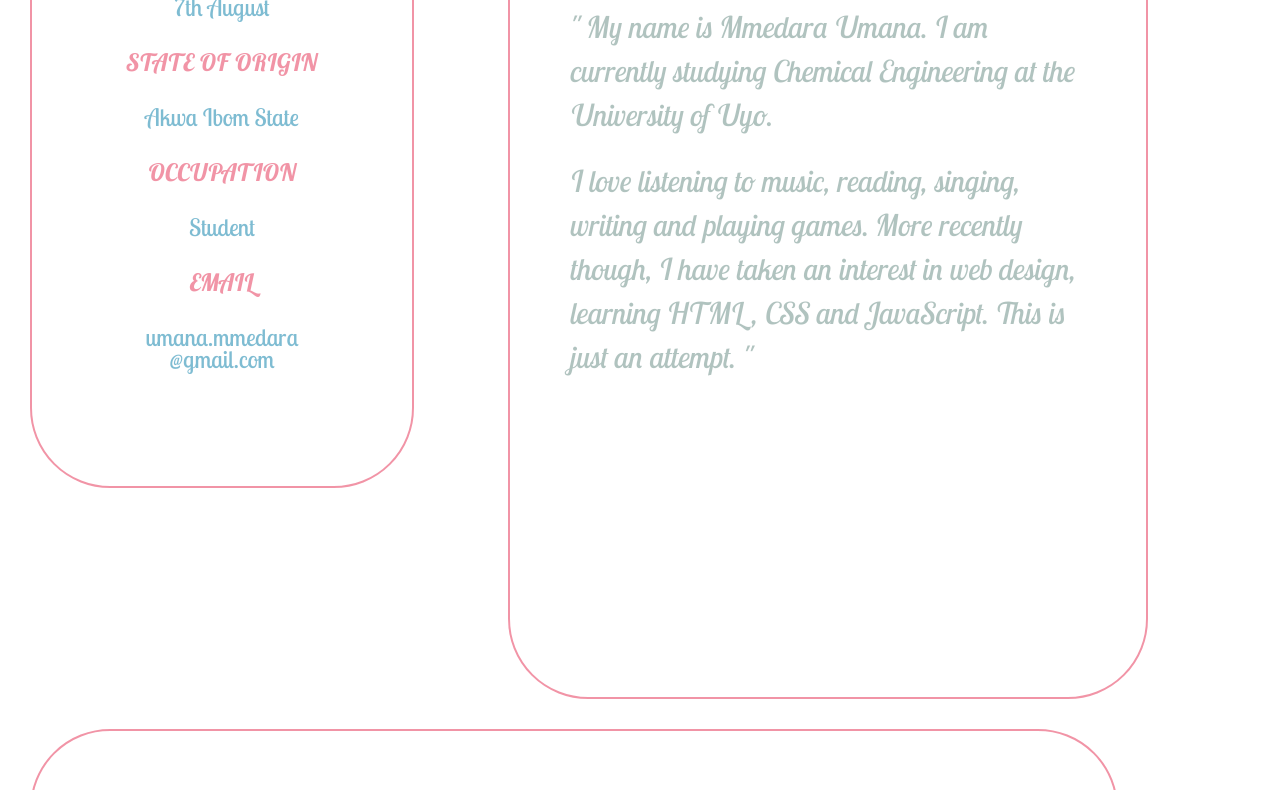
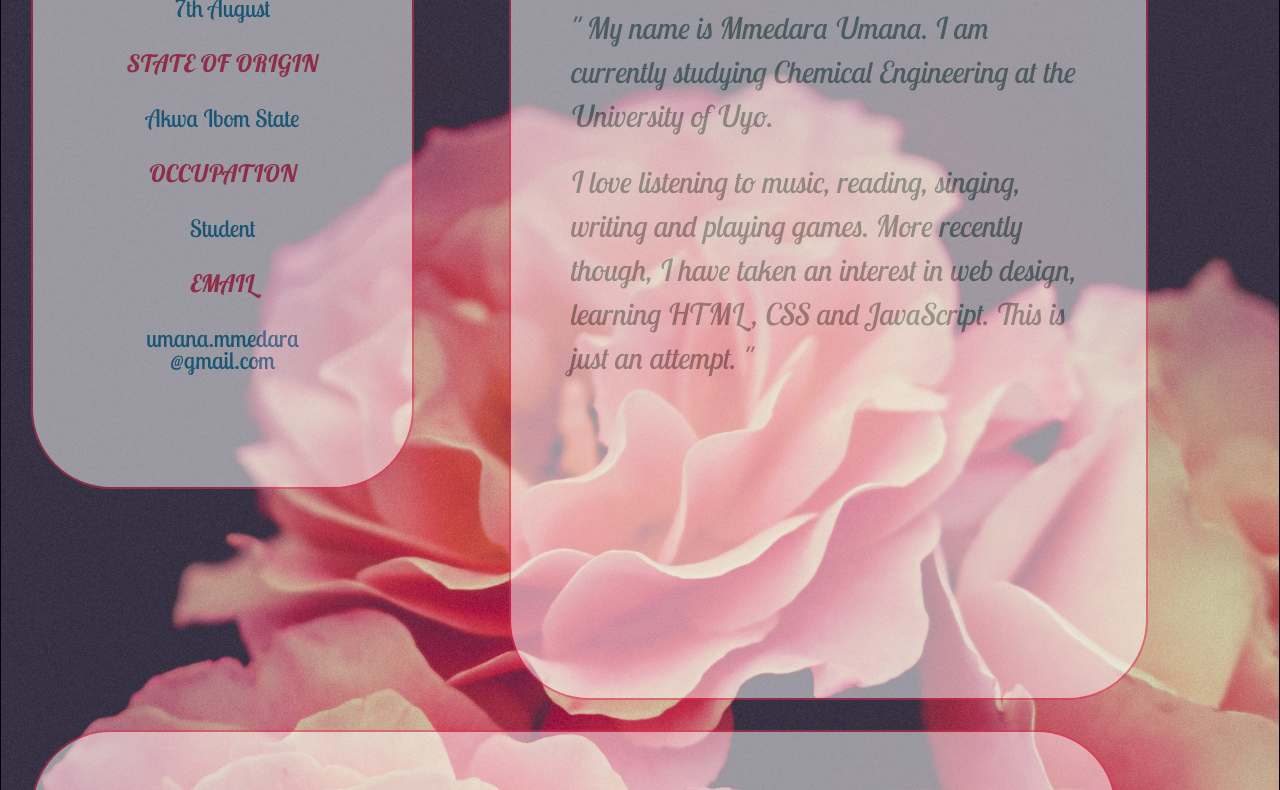
Before and after one commit to MmedaraU/profile-page, a plain HTML site: page index.html in a window 1280 px wide. Shown: the part 512-1302 px from the top of the page. Drawn offline with Linux system fonts and the light colour scheme.

Commit message:
Add files via upload

```diff
--- a/style.css
+++ b/style.css
@@ -150,7 +150,6 @@ body {
   color: #888;
   font: 300 16px/22px "Lato", "Open Sans", "Helvetica Neue", Helvetica, Arial,
     sans-serif;
-    max-width: 100%;
 }
 /*
   ========================================
@@ -222,14 +221,12 @@ header p {
   bottom: 60px;
   vertical-align: bottom;
   color: #fff;
-  font-weight: 400;
   font-size: 100px;
   line-height: 44px;
   font-family: "Lobster Two", "Lato", "Open Sans", "Helvetica Neue", Helvetica, Arial,
     sans-serif;
     font-weight: 700;
     font-style: italic;
-}
 }
 
 
@@ -239,9 +236,8 @@ header p {
   =======================================
 */
 section {
-  background: #0095b6;
-  background-image: url("assets/images/bg.jpg");
-
+  background: #fff;
+  background-image: url("assets/images/alex-blajan-vNGL14-V5TY-unsplash.jpg");
   background-size: cover;
   max-width: 100%;
   border: 1px solid #000;
```
